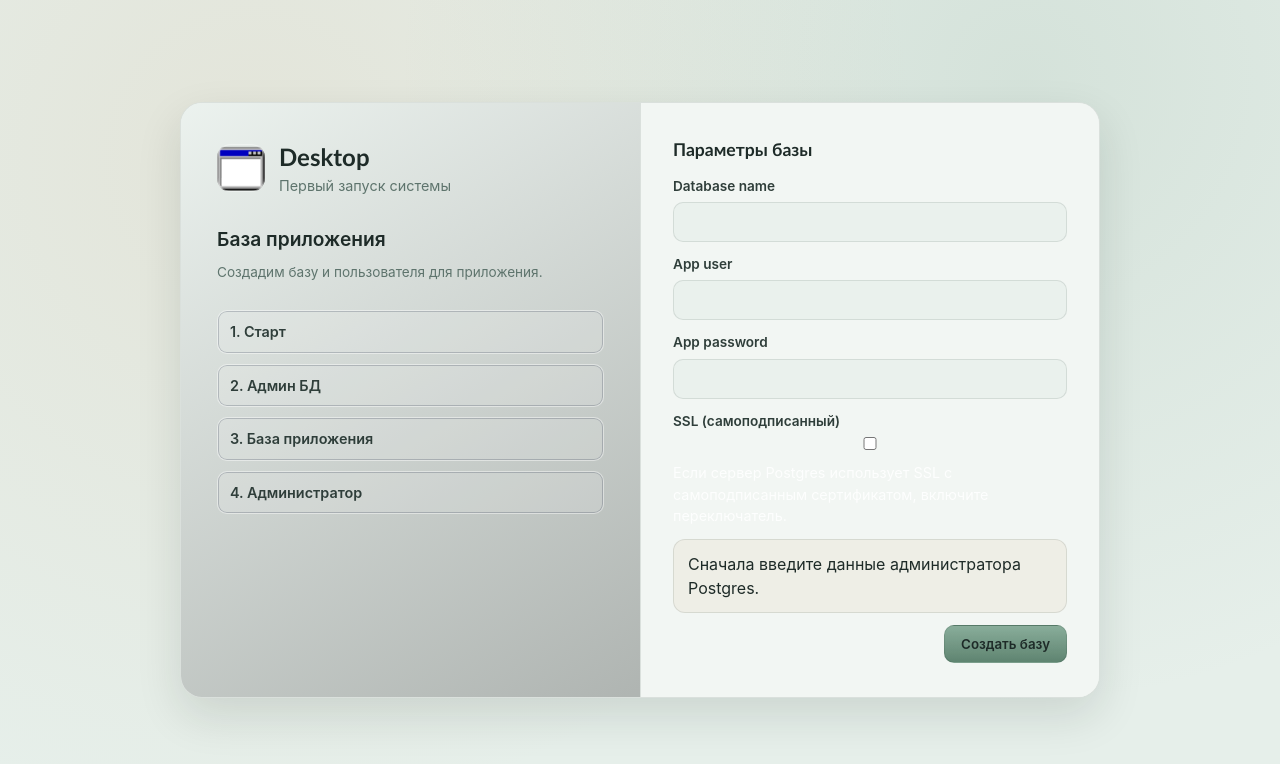
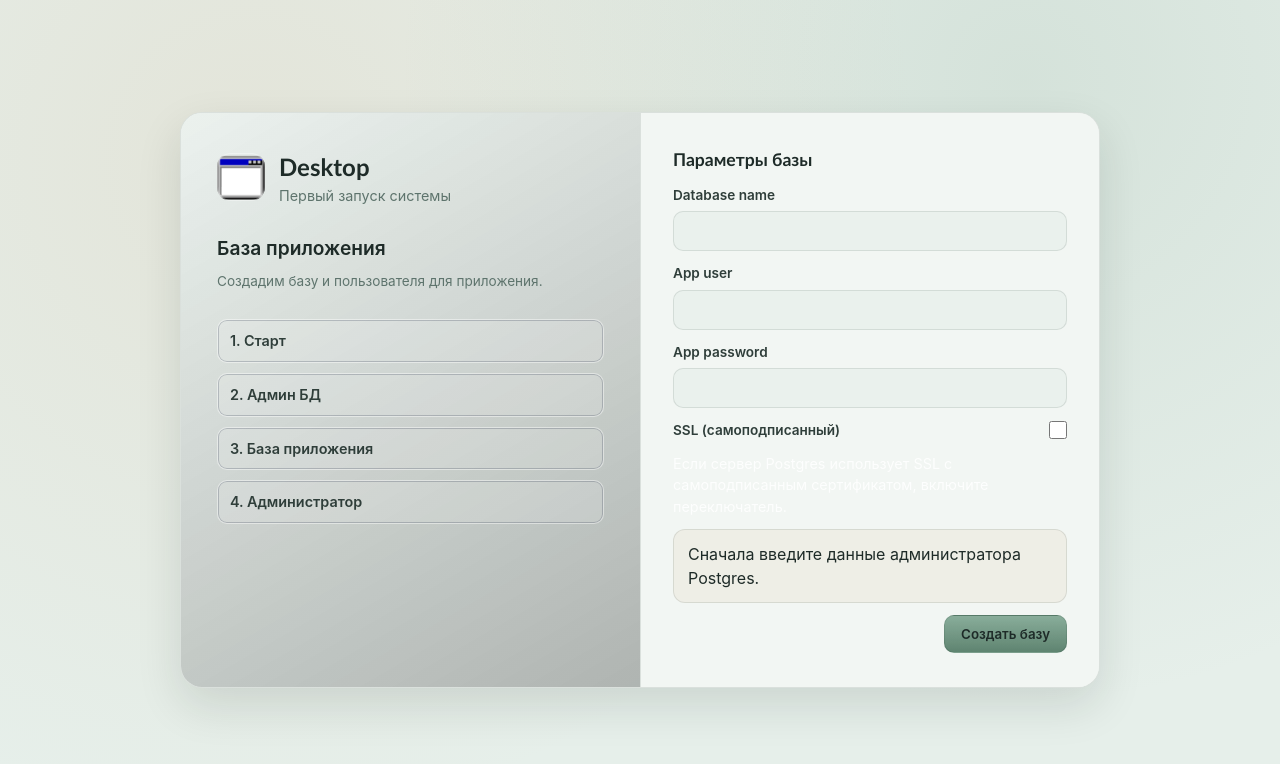
Before and after one commit to bitplain/desktop, a Next.js app: page /setup/step-3 in a window 1280 px wide. Shown: the top 764 px of the page. Built offline with nearby package versions, Linux system fonts and the light colour scheme.

Commit message:
style: unify setup checkbox styling

```diff
--- a/src/app/globals.css
+++ b/src/app/globals.css
@@ -280,6 +280,17 @@ textarea {
   color: var(--text-muted);
 }
 
+.setup-field-inline {
+  grid-template-columns: 1fr auto;
+  align-items: center;
+}
+
+.setup-checkbox {
+  width: 18px;
+  height: 18px;
+  accent-color: var(--accent);
+}
+
 .setup-actions {
   display: flex;
   gap: 10px;
--- a/src/app/setup/step-3/page.tsx
+++ b/src/app/setup/step-3/page.tsx
@@ -122,7 +122,12 @@ export default function SetupStepThreePage() {
         </label>
         <label className="setup-field setup-field-inline">
           <span>SSL (самоподписанный)</span>
-          <input type="checkbox" checked={dbSsl} onChange={(event) => setDbSsl(event.target.checked)} />
+          <input
+            className="setup-checkbox"
+            type="checkbox"
+            checked={dbSsl}
+            onChange={(event) => setDbSsl(event.target.checked)}
+          />
         </label>
         <div className="setup-note">
           Если сервер Postgres использует SSL с самоподписанным сертификатом, включите
```
Also changed, not shown: src/app/setup/step-2/page.tsx (+6 -1 lines), 1 other file (tests, documents, lock files or other folders).
